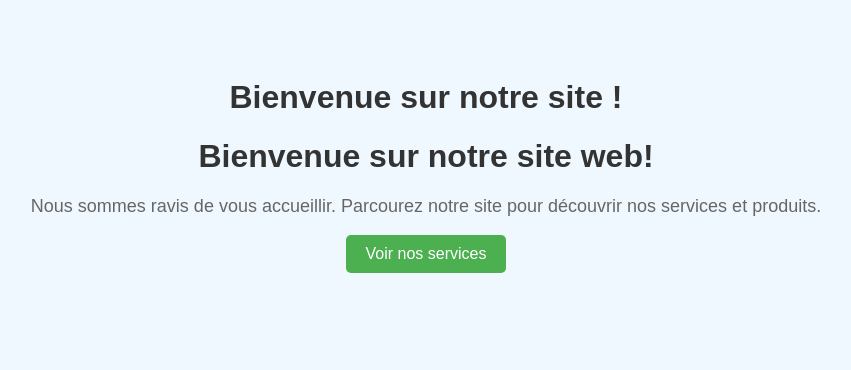
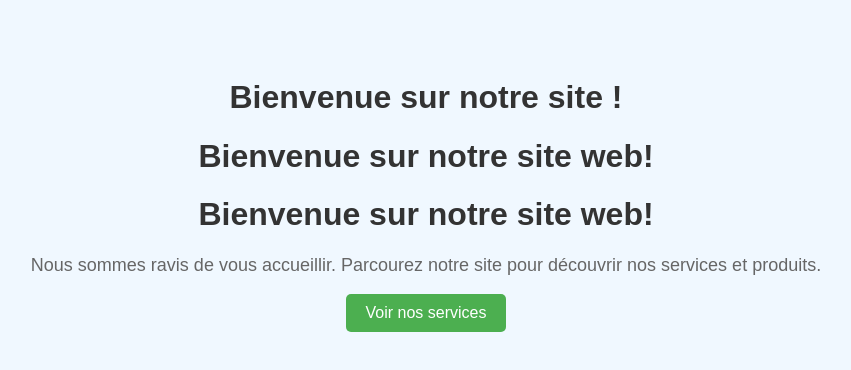
Before and after one commit to mariam896/test, a plain HTML site: page index.html in a window 1280 px wide. Shown: the whole page, without its empty margins (214-1065 px from the left). Drawn offline with Linux system fonts and the light colour scheme.

Commit message:
modification

```diff
--- a/index.html
+++ b/index.html
@@ -34,6 +34,7 @@
 <body>
     <h1>Bienvenue sur notre site !</h1>
     <h1>Bienvenue sur notre site web!</h1>
+    <h1>Bienvenue sur notre site web!</h1>
     <p>Nous sommes ravis de vous accueillir. Parcourez notre site pour découvrir nos services et produits.</p>
     <a href="services.html">Voir nos services</a>
 </body>
```
